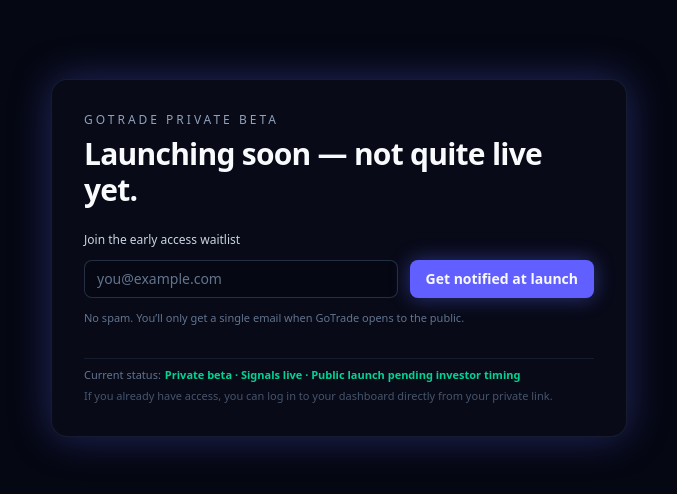
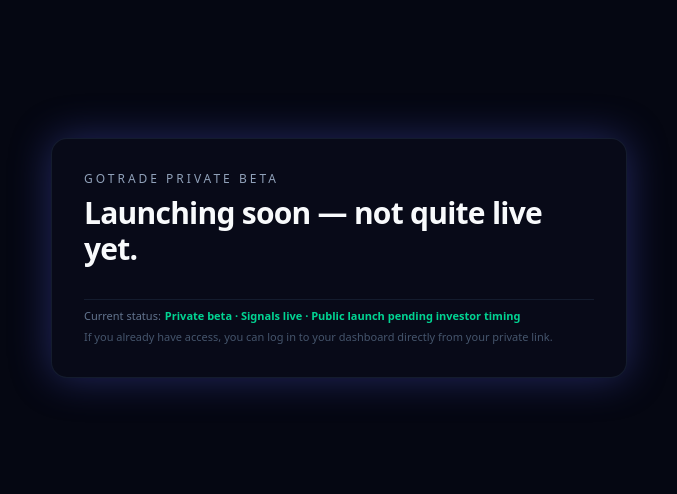
Before and after one commit to intradayray-maker/gotrade, a Next.js app: page /coming-soon in a window 1280 px wide. Shown: the part 142-636 px from the top of the page, without its empty margins (301-978 px from the left). Built offline with nearby package versions, Linux system fonts and the light colour scheme.

Commit message:
asdfasdfaf

```diff
--- a/app/coming-soon/page.tsx
+++ b/app/coming-soon/page.tsx
@@ -20,37 +20,6 @@
 
 </div>
 
-<div className="flex flex-col gap-3">
-
-<p className="text-xs font-medium text-slate-300">
-Join the early access waitlist
-</p>
-
-<form
-className="flex flex-col sm:flex-row gap-3"
-action="/api/waitlist"
-method="POST"
->
-
-<input
-type="email"
-name="email"
-required
-placeholder="you@example.com"
-className="flex-1 rounded-lg bg-[#050712] border border-slate-700/70 px-3 py-2 text-sm text-slate-100 placeholder:text-slate-500 focus:outline-none focus:border-indigo-400 focus:ring-1 focus:ring-indigo-500"
-/>
-
-<button
-type="submit"
-className="rounded-lg bg-indigo-500 hover:bg-indigo-400 active:bg-indigo-600 transition-colors px-4 py-2 text-sm font-semibold text-slate-50 shadow-[0_0_20px_rgba(88,101,242,0.45)]"
->
-Get notified at launch
-</button> </form>
-
-<p className="text-[11px] text-slate-500">
-No spam. You’ll only get a single email when GoTrade opens to the public.
-</p> </div>
-
 <div className="flex flex-col gap-1 pt-2 border-t border-slate-800/60 mt-2">
 
 <p className="text-[11px] text-slate-500">
--- /dev/null
+++ b/app/page.tsx
@@ -0,0 +1,5 @@
+import { redirect } from "next/navigation";
+
+export default function Home() {
+  redirect("/coming-soon");
+}
```
